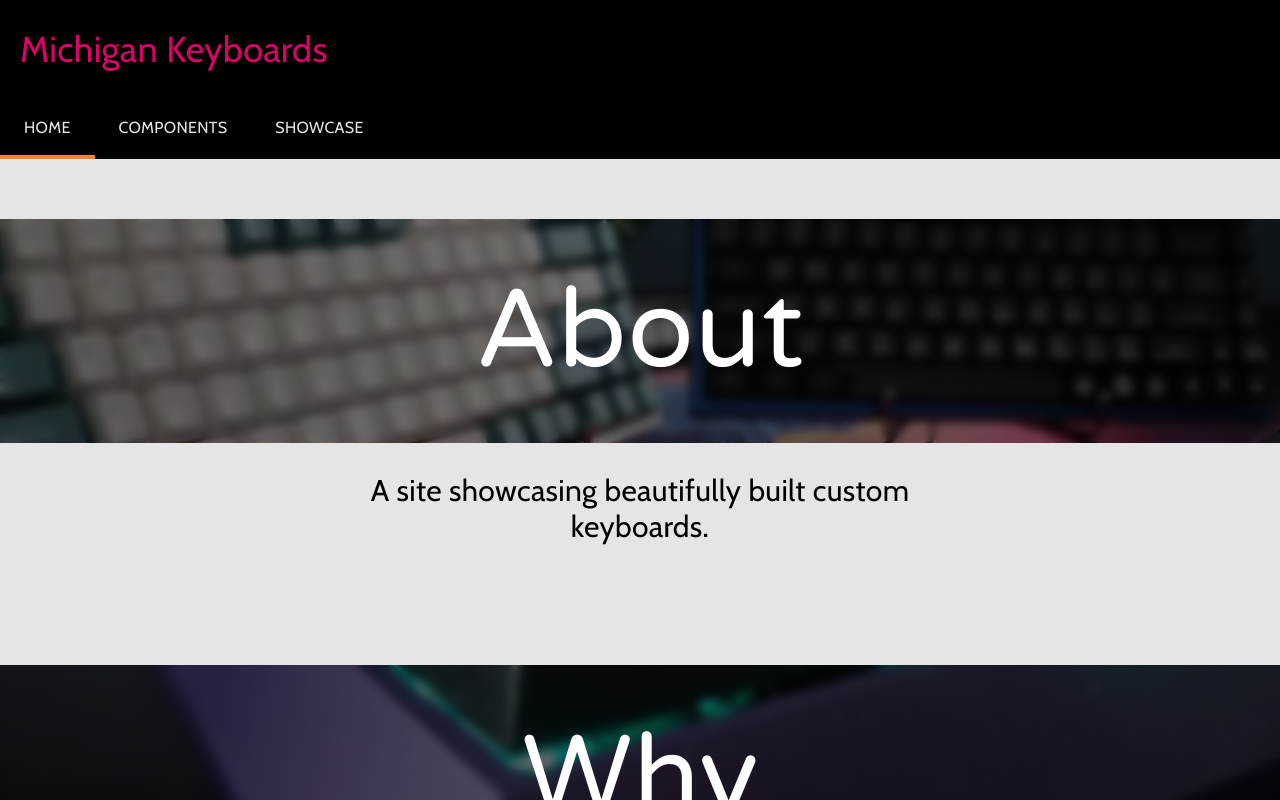
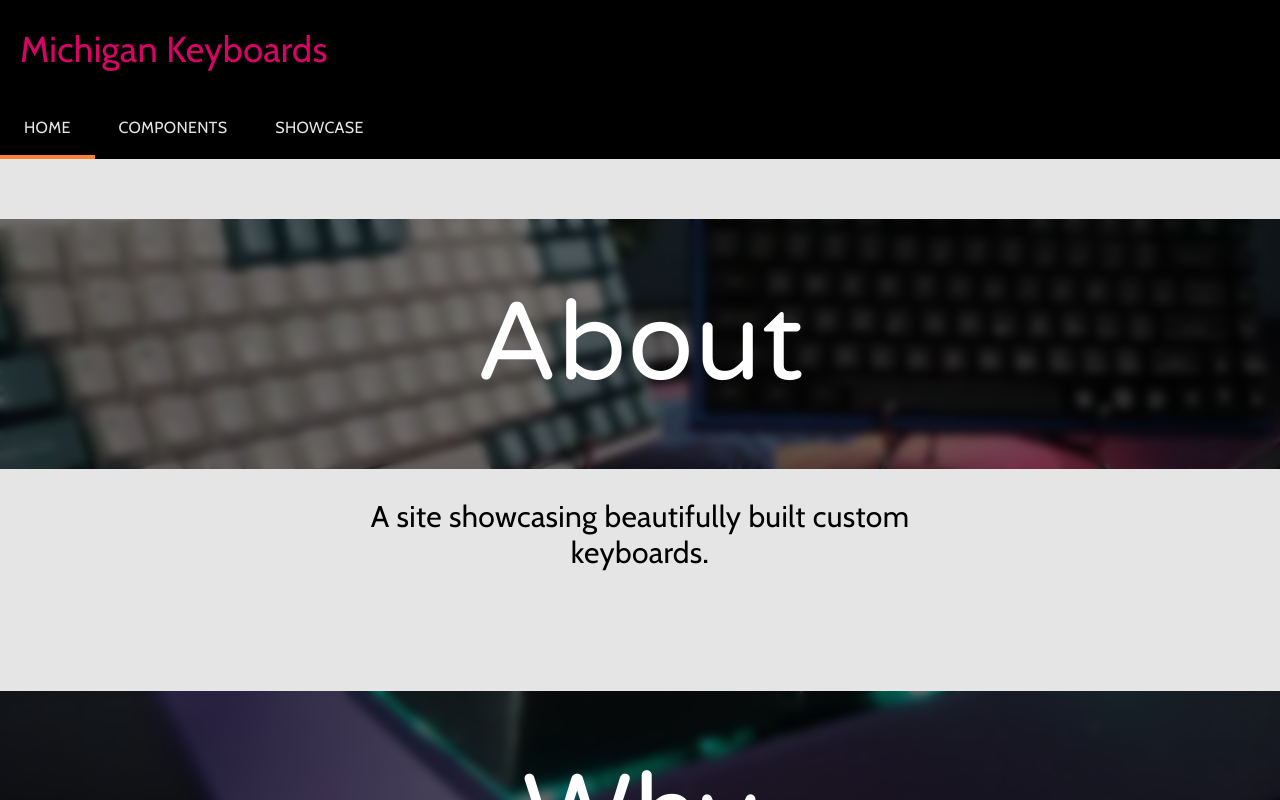
Before and after one commit to ShaanP-UMich/hw8-project-react, a React (Create React App) app: page /#/ in a window 1280 px wide. Shown: the top 800 px of the page. Built offline with nearby package versions, Linux system fonts and the light colour scheme.

Commit message:
Fixed bug with Showcase Laptop flex layout

```diff
--- a/src/css/style.css
+++ b/src/css/style.css
@@ -145,6 +145,7 @@ main {
     display: flex;
     flex-wrap: wrap;
     justify-content: center;
+    align-items: center;
 }
 
 .home-page {
@@ -217,7 +218,7 @@ main {
 
 .home-image-banner {
     width: 100%;
-    height: 28vh;
+    height: 250px;
     background-attachment: fixed;
     background-position: center;
     background-repeat: no-repeat;
@@ -229,7 +230,7 @@ main {
     content: "";
     position: absolute;
     width: 100%;
-    height: 28vh;
+    height: 250px;
     backdrop-filter: blur(5px);
 }
 
@@ -362,6 +363,10 @@ footer {
 
 /* Laptop+ Display Styling */
 @media screen and (min-width: 1100px) {
+    main {
+        flex-direction: column;
+    }
+
     .gallery {
         justify-content: flex-start;
     }
```
